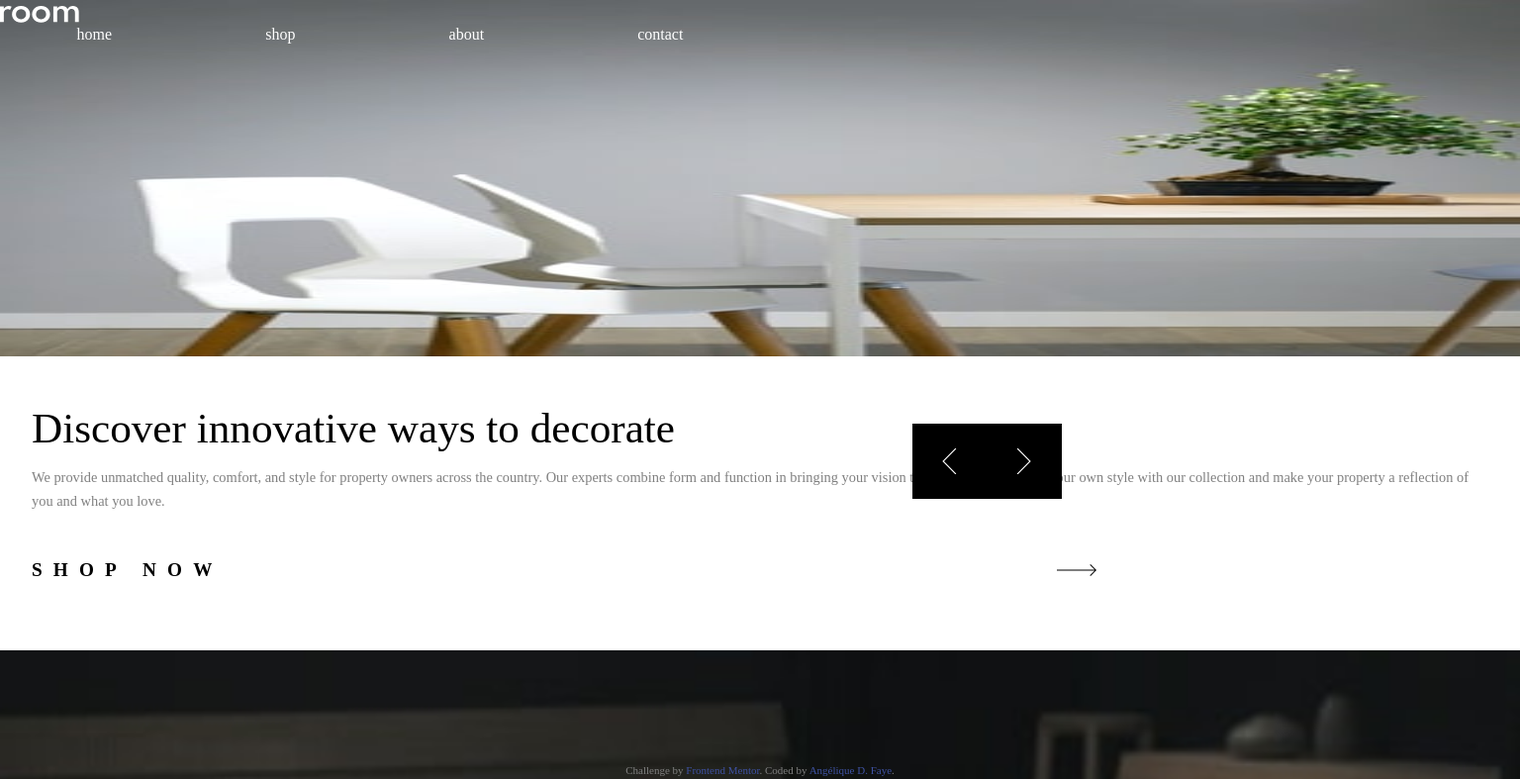
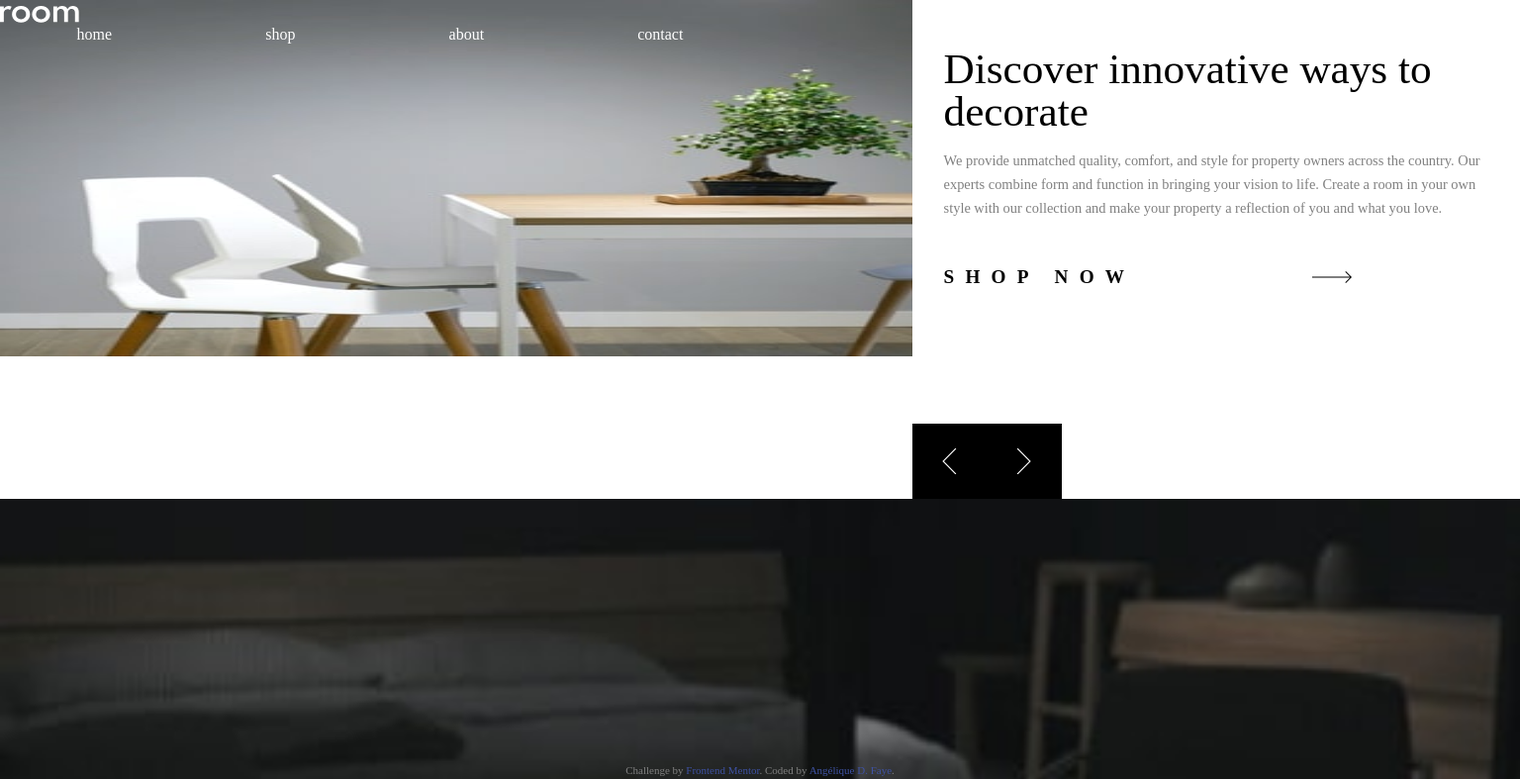
Before and after one commit to AngeliqueDF/room-ecommerce-homepage, a website built with Vite: page index.html in a window 1536 px wide. Shown: the top 787 px of the page at 99% size. Built offline with nearby package versions, Linux system fonts and the light colour scheme.

Commit message:
Change layout of `.slide article`

```diff
--- a/src/css/style.css
+++ b/src/css/style.css
@@ -297,6 +297,13 @@ body.mobile-menu-open::after {
 		height: 4.75rem;
 	}
 
+	.slide article {
+		height: unset;
+		display: grid;
+		grid-template-columns: 60vw 1fr;
+		grid-template-rows: 63vh;
+	}
+
 }
 
 @media (hover: hover) {
```
